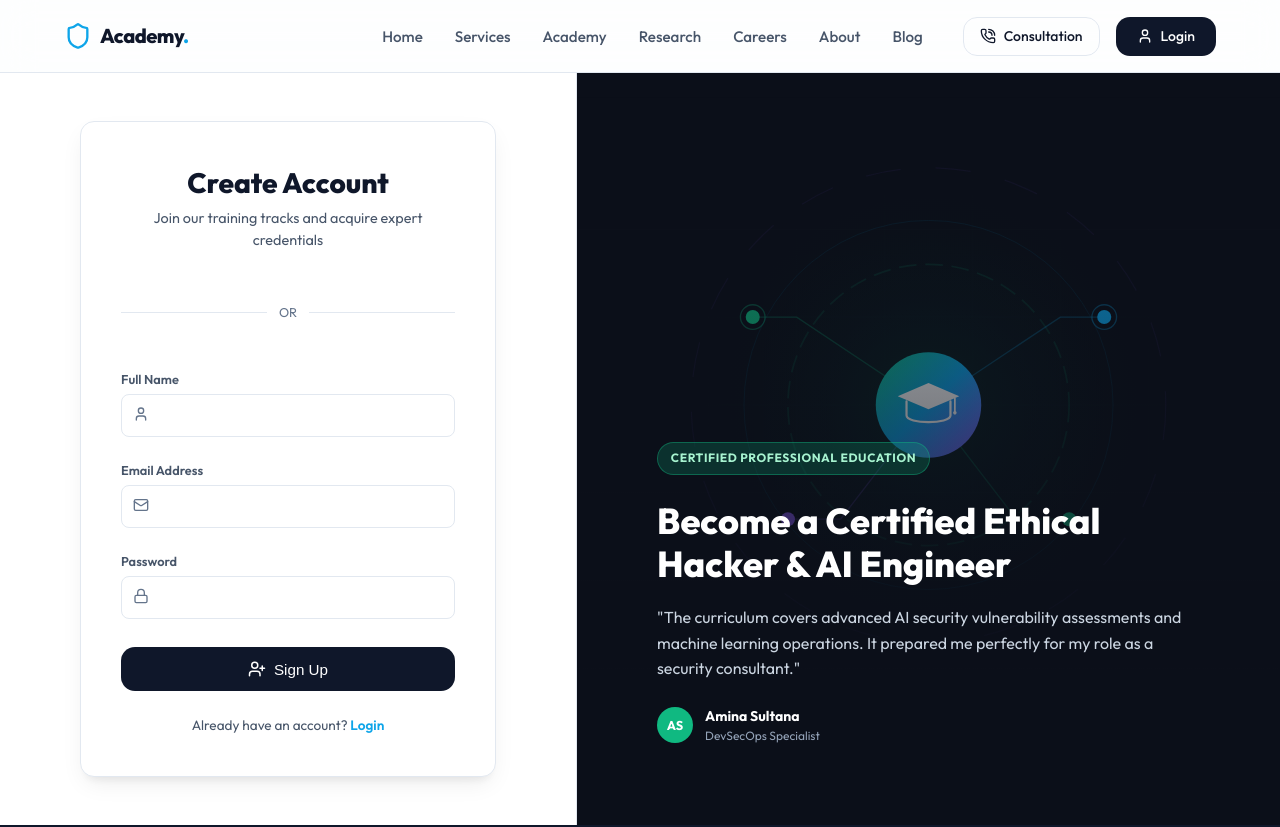
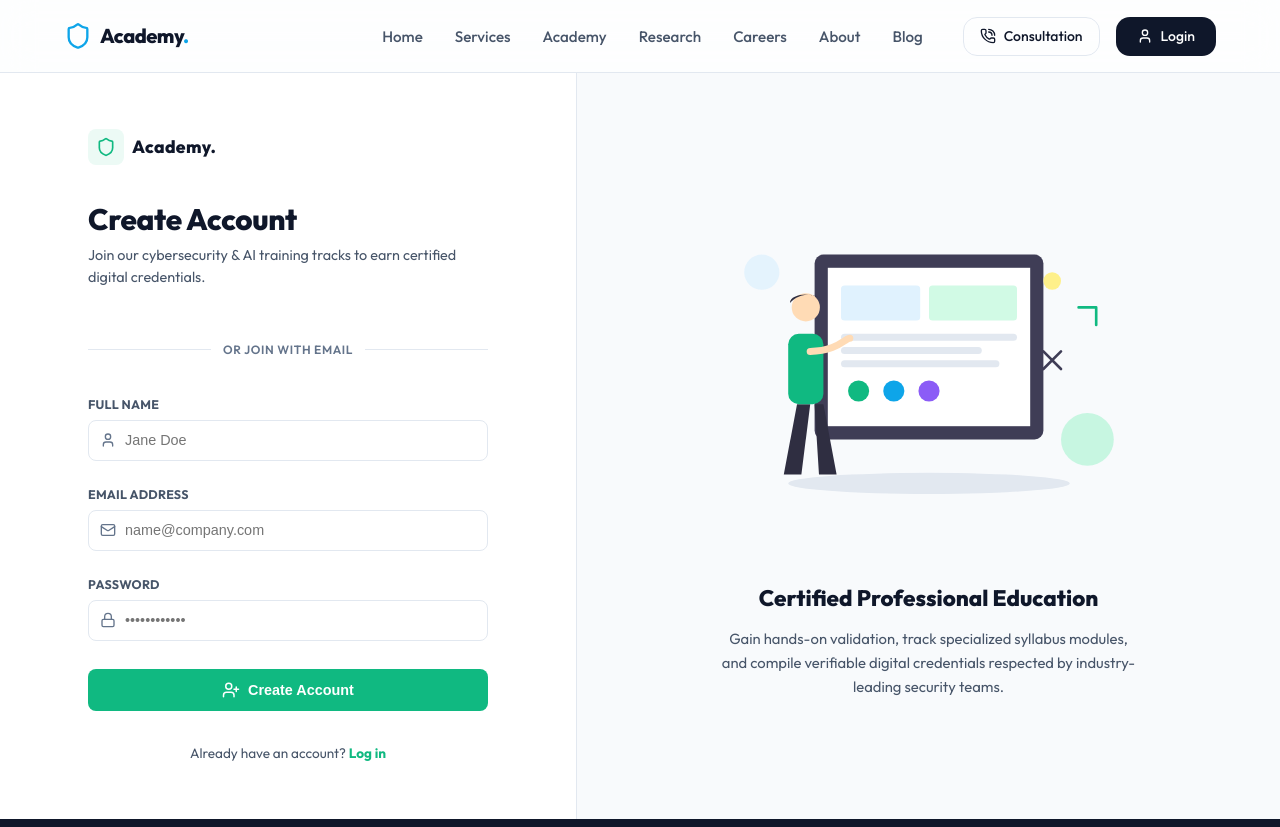
Before and after one commit to mrshibly/Academy, a Next.js app in the folder frontend/: page /register in a window 1280 px wide. Shown: the top 827 px of the page. Built offline with nearby package versions, Linux system fonts and the light colour scheme.

Commit message:
style: redesign register page with clean light theme and unDraw style vector illustration

```diff
--- a/frontend/src/app/register/page.tsx
+++ b/frontend/src/app/register/page.tsx
@@ -4,7 +4,7 @@ import { useState, useEffect } from "react";
 import Link from "next/link";
 import { useRouter } from "next/navigation";
 import { useAuth } from "@/context/AuthContext";
-import { User, Mail, Lock, UserPlus, AlertCircle, CheckCircle2 } from "lucide-react";
+import { User, Mail, Lock, UserPlus, AlertCircle, CheckCircle2, Shield } from "lucide-react";
 
 export default function RegisterPage() {
   const router = useRouter();
@@ -33,7 +33,6 @@ export default function RegisterPage() {
 
       const data = await res.json();
 
-      // Fetch user profile info
       const meResponse = await fetch("/api/v1/users/me", {
         headers: { "Authorization": `Bearer ${data.access_token}` },
       });
@@ -45,7 +44,6 @@ export default function RegisterPage() {
       const profile = await meResponse.json();
       login(data.access_token, profile);
 
-      // Redirect based on user role
       if (profile.roles.includes("admin")) {
         router.push("/dashboard/admin");
       } else if (profile.roles.includes("instructor")) {
@@ -63,7 +61,6 @@ export default function RegisterPage() {
   };
 
   useEffect(() => {
-    // Load Google GSI client library dynamically
     const script = document.createElement("script");
     script.src = "https://accounts.google.com/gsi/client";
     script.async = true;
@@ -78,7 +75,7 @@ export default function RegisterPage() {
         });
         (window as any).google.accounts.id.renderButton(
           document.getElementById("google-signup-btn"),
-          { theme: "outline", size: "large", width: 350 }
+          { theme: "outline", size: "large", width: 340 }
         );
       }
     };
@@ -114,81 +111,205 @@ export default function RegisterPage() {
   };
 
   return (
-    <div style={{ minHeight: "92vh", display: "flex", width: "100%", background: "var(--bg-primary)" }}>
-      {/* Left Column - Form */}
-      <div style={{ flex: "1 1 45%", display: "flex", flexDirection: "column", justifyContent: "center", alignItems: "center", padding: "3rem 2rem", zIndex: 10 }}>
-        <div className="glass-panel" style={{ width: "100%", maxWidth: "26rem", padding: "2.5rem", border: "1px solid var(--border-color)", borderRadius: "var(--radius-md)", background: "var(--card-bg)" }}>
+    <div style={{
+      minHeight: "92vh",
+      display: "flex",
+      width: "100%",
+      backgroundColor: "#ffffff",
+      fontFamily: "inherit"
+    }} className="responsive-flex-column">
+
+      {/* Left Column - Clean Light Form Panel */}
+      <div style={{
+        flex: "1 1 45%",
+        display: "flex",
+        flexDirection: "column",
+        justifyContent: "center",
+        alignItems: "center",
+        padding: "3.5rem 2rem",
+        backgroundColor: "#ffffff"
+      }}>
+        <div style={{ width: "100%", maxWidth: "25rem" }}>
+
+          {/* Logo / Badge */}
+          <div style={{ display: "flex", alignItems: "center", gap: "0.5rem", marginBottom: "2rem" }}>
+            <div style={{
+              display: "flex",
+              alignItems: "center",
+              justifyContent: "center",
+              width: "36px",
+              height: "36px",
+              borderRadius: "8px",
+              background: "rgba(16, 185, 129, 0.08)",
+              color: "var(--accent-emerald)"
+            }}>
+              <Shield size={20} />
+            </div>
+            <span style={{ fontSize: "1.1rem", fontWeight: 800, color: "var(--text-primary)", letterSpacing: "0.02em" }}>Academy.</span>
+          </div>
 
           {success ? (
             <div style={{ textAlign: "center", padding: "1.5rem 0" }}>
               <CheckCircle2 size={64} style={{ color: "var(--accent-emerald)", margin: "0 auto 1.5rem auto" }} />
-              <h2 style={{ fontSize: "1.5rem", fontWeight: 700, marginBottom: "0.5rem", color: "var(--text-primary)" }}>Registration Successful</h2>
-              <p style={{ color: "var(--text-secondary)", fontSize: "0.9rem", marginBottom: "1.5rem", lineHeight: 1.5 }}>
-                An email verification link has been sent to <strong>{email}</strong>. Please check your inbox to activate your account.
+              <h2 style={{ fontSize: "1.5rem", fontWeight: 800, marginBottom: "0.5rem", color: "var(--text-primary)" }}>Account Created</h2>
+              <p style={{ color: "var(--text-secondary)", fontSize: "0.9rem", marginBottom: "2rem", lineHeight: 1.5 }}>
+                An email verification link has been sent to <strong>{email}</strong>. Please verify your email to unlock your workspace.
               </p>
-              <Link href="/login" className="btn btn-primary" style={{ width: "100%" }}>
-                Go to Login
+              <Link href="/login" className="btn btn-primary" style={{ width: "100%", padding: "0.75rem", borderRadius: "8px", fontWeight: 750 }}>
+                Proceed to Login
               </Link>
             </div>
           ) : (
             <>
-              <div style={{ textAlign: "center", marginBottom: "2rem" }}>
-                <h1 style={{ fontSize: "1.75rem", fontWeight: 800, color: "var(--text-primary)" }}>Create Account</h1>
+              <div style={{ marginBottom: "2rem" }}>
+                <h1 style={{ fontSize: "1.85rem", fontWeight: 800, color: "var(--text-primary)", letterSpacing: "-0.01em" }}>Create Account</h1>
                 <p style={{ color: "var(--text-secondary)", fontSize: "0.9rem", marginTop: "0.25rem" }}>
-                  Join our training tracks and acquire expert credentials
+                  Join our cybersecurity & AI training tracks to earn certified digital credentials.
                 </p>
               </div>
 
               {error && (
-                <div style={{ display: "flex", alignItems: "center", gap: "0.5rem", background: "#fef2f2", border: "1px solid #fecaca", color: "#b91c1c", padding: "0.75rem", borderRadius: "6px", fontSize: "0.85rem", marginBottom: "1.5rem" }}>
-                  <AlertCircle size={16} />
+                <div style={{
+                  display: "flex",
+                  alignItems: "center",
+                  gap: "0.5rem",
+                  background: "#fef2f2",
+                  border: "1px solid #fecaca",
+                  color: "#b91c1c",
+                  padding: "0.8rem 1rem",
+                  borderRadius: "8px",
+                  fontSize: "0.85rem",
+                  marginBottom: "1.5rem"
+                }}>
+                  <AlertCircle size={16} style={{ flexShrink: 0 }} />
                   <span>{error}</span>
                 </div>
               )}
 
-              {/* Google Sign-up Button */}
+              {/* Google Sign-up */}
               <div style={{ display: "flex", flexDirection: "column", alignItems: "center", marginBottom: "1.5rem" }}>
                 <div id="google-signup-btn" style={{ width: "100%", display: "flex", justifyContent: "center" }}></div>
-                <div style={{ display: "flex", alignItems: "center", width: "100%", margin: "1.25rem 0", color: "var(--text-muted)", fontSize: "0.8rem" }}>
+
+                <div style={{
+                  display: "flex",
+                  alignItems: "center",
+                  width: "100%",
+                  margin: "1.25rem 0 0.5rem 0",
+                  color: "var(--text-muted)",
+                  fontSize: "0.75rem",
+                  fontWeight: 600,
+                  letterSpacing: "0.05em"
+                }}>
                   <hr style={{ flex: 1, border: "0", borderTop: "1px solid var(--border-color)" }} />
-                  <span style={{ padding: "0 0.75rem" }}>OR</span>
+                  <span style={{ padding: "0 0.75rem" }}>OR JOIN WITH EMAIL</span>
                   <hr style={{ flex: 1, border: "0", borderTop: "1px solid var(--border-color)" }} />
                 </div>
               </div>
 
+              {/* Inputs Form */}
               <form onSubmit={handleRegister} style={{ display: "flex", flexDirection: "column", gap: "1.25rem" }}>
                 <div>
-                  <label style={{ fontSize: "0.8rem", fontWeight: 600, color: "var(--text-secondary)" }}>Full Name</label>
-                  <div style={{ position: "relative" }}>
+                  <label style={{ fontSize: "0.78rem", fontWeight: 700, color: "var(--text-secondary)", textTransform: "uppercase", letterSpacing: "0.02em" }}>Full Name</label>
+                  <div style={{ position: "relative", marginTop: "0.35rem" }}>
                     <User size={16} style={{ position: "absolute", left: "0.75rem", top: "50%", transform: "translateY(-50%)", color: "var(--text-muted)" }} />
-                    <input required type="text" value={fullName} onChange={(e) => setFullName(e.target.value)} className="input-field" style={{ paddingLeft: "2.25rem", marginTop: "0.25rem" }} />
+                    <input
+                      required
+                      type="text"
+                      placeholder="Jane Doe"
+                      value={fullName}
+                      onChange={(e) => setFullName(e.target.value)}
+                      style={{
+                        width: "100%",
+                        background: "#ffffff",
+                        border: "1px solid var(--border-color)",
+                        borderRadius: "8px",
+                        padding: "0.7rem 1rem 0.7rem 2.25rem",
+                        fontSize: "0.9rem",
+                        color: "var(--text-primary)",
+                        outline: "none",
+                        boxSizing: "border-box"
+                      }}
+                    />
                   </div>
                 </div>
 
                 <div>
-                  <label style={{ fontSize: "0.8rem", fontWeight: 600, color: "var(--text-secondary)" }}>Email Address</label>
-                  <div style={{ position: "relative" }}>
+                  <label style={{ fontSize: "0.78rem", fontWeight: 700, color: "var(--text-secondary)", textTransform: "uppercase", letterSpacing: "0.02em" }}>Email Address</label>
+                  <div style={{ position: "relative", marginTop: "0.35rem" }}>
                     <Mail size={16} style={{ position: "absolute", left: "0.75rem", top: "50%", transform: "translateY(-50%)", color: "var(--text-muted)" }} />
-                    <input required type="email" value={email} onChange={(e) => setEmail(e.target.value)} className="input-field" style={{ paddingLeft: "2.25rem", marginTop: "0.25rem" }} />
+                    <input
+                      required
+                      type="email"
+                      placeholder="name@company.com"
+                      value={email}
+                      onChange={(e) => setEmail(e.target.value)}
+                      style={{
+                        width: "100%",
+                        background: "#ffffff",
+                        border: "1px solid var(--border-color)",
+                        borderRadius: "8px",
+                        padding: "0.7rem 1rem 0.7rem 2.25rem",
+                        fontSize: "0.9rem",
+                        color: "var(--text-primary)",
+                        outline: "none",
+                        boxSizing: "border-box"
+                      }}
+                    />
                   </div>
                 </div>
 
                 <div>
-                  <label style={{ fontSize: "0.8rem", fontWeight: 600, color: "var(--text-secondary)" }}>Password</label>
-                  <div style={{ position: "relative" }}>
+                  <label style={{ fontSize: "0.78rem", fontWeight: 700, color: "var(--text-secondary)", textTransform: "uppercase", letterSpacing: "0.02em" }}>Password</label>
+                  <div style={{ position: "relative", marginTop: "0.35rem" }}>
                     <Lock size={16} style={{ position: "absolute", left: "0.75rem", top: "50%", transform: "translateY(-50%)", color: "var(--text-muted)" }} />
-                    <input required type="password" value={password} onChange={(e) => setPassword(e.target.value)} className="input-field" style={{ paddingLeft: "2.25rem", marginTop: "0.25rem" }} />
+                    <input
+                      required
+                      type="password"
+                      placeholder="••••••••••••"
+                      value={password}
+                      onChange={(e) => setPassword(e.target.value)}
+                      style={{
+                        width: "100%",
+                        background: "#ffffff",
+                        border: "1px solid var(--border-color)",
+                        borderRadius: "8px",
+                        padding: "0.7rem 1rem 0.7rem 2.25rem",
+                        fontSize: "0.9rem",
+                        color: "var(--text-primary)",
+                        outline: "none",
+                        boxSizing: "border-box"
+                      }}
+                    />
                   </div>
                 </div>
 
-                <button disabled={loading} type="submit" className="btn btn-primary" style={{ width: "100%", marginTop: "0.5rem" }}>
+                <button
+                  disabled={loading}
+                  type="submit"
+                  style={{
+                    background: "var(--accent-emerald)",
+                    color: "#ffffff",
+                    padding: "0.75rem",
+                    borderRadius: "8px",
+                    fontSize: "0.9rem",
+                    fontWeight: 700,
+                    display: "flex",
+                    alignItems: "center",
+                    justifyContent: "center",
+                    gap: "0.5rem",
+                    border: "none",
+                    cursor: loading ? "not-allowed" : "pointer",
+                    transition: "all 0.2s ease",
+                    marginTop: "0.5rem"
+                  }}
+                >
                   <UserPlus size={18} />
-                  <span>{loading ? "Registering..." : "Sign Up"}</span>
+                  <span>{loading ? "Creating account..." : "Create Account"}</span>
                 </button>
               </form>
 
-              <p style={{ textAlign: "center", marginTop: "1.5rem", fontSize: "0.85rem", color: "var(--text-secondary)" }}>
-                Already have an account? <Link href="/login" style={{ color: "var(--accent-blue)", fontWeight: 600 }}>Login</Link>
+              <p style={{ textAlign: "center", marginTop: "2rem", fontSize: "0.85rem", color: "var(--text-secondary)" }}>
+                Already have an account? <Link href="/login" style={{ color: "var(--accent-emerald)", fontWeight: 700, textDecoration: "none" }}>Log in</Link>
               </p>
             </>
           )}
@@ -196,77 +317,75 @@ export default function RegisterPage() {
         </div>
       </div>
 
-      {/* Right Column - Visual Graphic (Hidden on mobile via css media query) */}
-      <div className="login-graphic" style={{ flex: "1 1 55%", position: "relative", overflow: "hidden", display: "flex", flexDirection: "column", justifyContent: "flex-end", padding: "5rem", borderLeft: "1px solid var(--border-color)", background: "#0b0f19" }}>
-        {/* Futuristic SVG Cyber Vector Graphic */}
-        <div style={{ position: "absolute", inset: 0, width: "100%", height: "100%", opacity: 0.85, zIndex: 0 }}>
-          <svg width="100%" height="100%" viewBox="0 0 800 800" fill="none" xmlns="http://www.w3.org/2000/svg">
-            <defs>
-              <radialGradient id="cyberGlow2" cx="50%" cy="50%" r="50%" fx="50%" fy="50%">
-                <stop offset="0%" stopColor="#10b981" stopOpacity="0.12" />
-                <stop offset="100%" stopColor="#000" stopOpacity="0" />
-              </radialGradient>
-              <linearGradient id="academicGrad" x1="0%" y1="0%" x2="100%" y2="100%">
-                <stop offset="0%" stopColor="#10b981" />
-                <stop offset="50%" stopColor="#0ea5e9" />
-                <stop offset="100%" stopColor="#8b5cf6" />
-              </linearGradient>
-            </defs>
-            <rect width="800" height="800" fill="#0b0f19" />
-            <circle cx="400" cy="350" r="320" fill="url(#cyberGlow2)" />
+      {/* Right Column - unDraw Style Flat Vector Panel (Hidden on mobile via CSS) */}
+      <div className="login-graphic" style={{
+        flex: "1 1 55%",
+        position: "relative",
+        background: "#f8fafc",
+        borderLeft: "1px solid var(--border-color)",
+        display: "flex",
+        flexDirection: "column",
+        justifyContent: "center",
+        alignItems: "center",
+        padding: "4rem"
+      }}>
 
-            {/* Grid Pattern overlay */}
-            <path d="M 0,150 L 800,150 M 0,250 L 800,250 M 0,350 L 800,350 M 0,450 L 800,450 M 0,550 L 800,550 M 0,650 L 800,650" stroke="rgba(255,255,255,0.015)" strokeWidth="1" />
-            <path d="M 150,0 L 150,800 M 250,0 L 250,800 M 350,0 L 350,800 M 450,0 L 450,800 M 550,0 L 550,800 M 650,0 L 650,800" stroke="rgba(255,255,255,0.015)" strokeWidth="1" />
+        {/* unDraw Style Inline SVG Vector Illustration */}
+        <div style={{ width: "100%", maxWidth: "440px", marginBottom: "3rem" }}>
+          <svg viewBox="0 0 500 380" fill="none" xmlns="http://www.w3.org/2000/svg">
+            {/* Ground Shadow */}
+            <ellipse cx="250" cy="330" rx="160" ry="12" fill="#e2e8f0" />
 
-            {/* Academic Concentric Network Rings */}
-            <circle cx="400" cy="350" r="160" fill="none" stroke="rgba(16, 185, 129, 0.15)" strokeWidth="2" strokeDasharray="20, 10" />
-            <circle cx="400" cy="350" r="210" fill="none" stroke="rgba(14, 165, 233, 0.12)" strokeWidth="1" />
-            <circle cx="400" cy="350" r="270" fill="none" stroke="rgba(139, 92, 246, 0.08)" strokeWidth="1.5" strokeDasharray="40, 40" />
+            {/* Massive Tech Dashboard screen (unDraw style) */}
+            <rect x="120" y="70" width="260" height="210" rx="10" fill="#3f3d56" />
+            <rect x="135" y="85" width="230" height="180" fill="#ffffff" />
 
-            {/* Connecting Pathways */}
-            <path d="M400,350 L250,250 H200" stroke="rgba(16, 185, 129, 0.3)" strokeWidth="1.5" strokeLinecap="round" />
-            <path d="M400,350 L550,250 H600" stroke="rgba(14, 165, 233, 0.3)" strokeWidth="1.5" strokeLinecap="round" />
-            <path d="M400,350 L300,480 H240" stroke="rgba(139, 92, 246, 0.25)" strokeWidth="1.5" strokeLinecap="round" />
-            <path d="M400,350 L500,480 H560" stroke="rgba(16, 185, 129, 0.25)" strokeWidth="1.5" strokeLinecap="round" />
+            {/* Dashboard Graphs inside Screen */}
+            <rect x="150" y="105" width="90" height="40" fill="#e0f2fe" rx="4" />
+            <rect x="250" y="105" width="100" height="40" fill="#d1fae5" rx="4" />
+            <rect x="150" y="160" width="200" height="8" fill="#e2e8f0" rx="4" />
+            <rect x="150" y="175" width="160" height="8" fill="#e2e8f0" rx="4" />
+            <rect x="150" y="190" width="180" height="8" fill="#e2e8f0" rx="4" />
+            <circle cx="170" cy="225" r="12" fill="#10b981" />
+            <circle cx="210" cy="225" r="12" fill="#0ea5e9" />
+            <circle cx="250" cy="225" r="12" fill="#8b5cf6" />
 
-            {/* Nodes */}
-            <circle cx="200" cy="250" r="8" fill="#10b981" />
-            <circle cx="200" cy="250" r="14" fill="none" stroke="#10b981" strokeWidth="1.5" opacity="0.4" />
-            <circle cx="600" cy="250" r="8" fill="#0ea5e9" />
-            <circle cx="600" cy="250" r="14" fill="none" stroke="#0ea5e9" strokeWidth="1.5" opacity="0.4" />
-            <circle cx="240" cy="480" r="8" fill="#8b5cf6" />
-            <circle cx="560" cy="480" r="8" fill="#10b981" />
+            {/* Character standing and building nodes (unDraw style) */}
+            {/* Legs */}
+            <path d="M100,240 L85,320 H105 L115,240 Z" fill="#2f2e41" />
+            <path d="M130,240 L145,320 H125 L120,240 Z" fill="#2f2e41" />
+            {/* Torso */}
+            <rect x="90" y="160" width="40" height="80" rx="12" fill="#10b981" />
+            <circle cx="110" cy="130" r="16" fill="#ffdbb5" />
+            {/* Hair */}
+            <path d="M92,125 C92,112 128,112 128,125 C128,115 105,110 92,125 Z" fill="#2f2e41" />
+            {/* Arms pointing at dashboard */}
+            <path d="M125" />
+            <path d="M115,180 C145,180 155,165 160,165" stroke="#ffdbb5" strokeWidth="8" strokeLinecap="round" />
 
-            {/* Knowledge Core Emblem */}
-            <circle cx="400" cy="350" r="60" fill="url(#academicGrad)" />
-            {/* Graduation Cap Vector inside Core */}
-            <path d="M400,325 L435,340 L400,355 L365,340 Z" fill="#ffffff" />
-            <path d="M375,346 V362 C375,372 425,372 425,362 V346" fill="none" stroke="#ffffff" strokeWidth="2.5" strokeLinecap="round" />
-            <path d="M430,342 V358" fill="none" stroke="#ffffff" strokeWidth="2" />
-            <circle cx="430" cy="359" r="2" fill="#ffffff" />
+            {/* Plants & Shapes */}
+            <circle cx="430" cy="280" r="30" fill="#a7f3d0" opacity="0.6" />
+            <circle cx="60" cy="90" r="20" fill="#e0f2fe" opacity="0.8" />
+            <circle cx="390" cy="100" r="10" fill="#fef08a" />
+
+            {/* Tiny floating elements */}
+            <path d="M380,180 L400,200 M400,180 L380,200" stroke="#3f3d56" strokeWidth="3" strokeLinecap="round" />
+            <path d="M420,130 H440 V150" stroke="#10b981" strokeWidth="3" strokeLinecap="round" strokeLinejoin="round" />
           </svg>
         </div>
-        <div style={{ position: "absolute", inset: 0, background: "linear-gradient(to top, rgba(11, 15, 25, 0.98) 0%, rgba(11, 15, 25, 0.4) 60%, rgba(11, 15, 25, 0.1) 100%)", zIndex: 1 }} />
-        <div style={{ position: "relative", zIndex: 2, color: "#ffffff", maxWidth: "34rem" }}>
-          <span style={{ background: "rgba(16, 185, 129, 0.2)", border: "1px solid rgba(16, 185, 129, 0.4)", color: "#a7f3d0", padding: "0.4rem 0.8rem", borderRadius: "9999px", fontSize: "0.75rem", fontWeight: 700, textTransform: "uppercase", letterSpacing: "0.05em", display: "inline-block", marginBottom: "1.5rem" }}>
+
+        {/* Messaging */}
+        <div style={{ textAlign: "center", maxWidth: "26rem" }}>
+          <h2 style={{ fontSize: "1.4rem", fontWeight: 800, color: "var(--text-primary)", marginBottom: "0.75rem" }}>
             Certified Professional Education
-          </span>
-          <h2 style={{ fontSize: "2.25rem", fontWeight: 800, lineHeight: 1.2, marginBottom: "1.25rem" }}>
-            Become a Certified Ethical Hacker & AI Engineer
           </h2>
-          <p style={{ color: "#cbd5e1", fontSize: "1rem", lineHeight: 1.6, marginBottom: "1.5rem" }}>
-            "The curriculum covers advanced AI security vulnerability assessments and machine learning operations. It prepared me perfectly for my role as a security consultant."
+          <p style={{ color: "var(--text-secondary)", fontSize: "0.925rem", lineHeight: 1.6 }}>
+            Gain hands-on validation, track specialized syllabus modules, and compile verifiable digital credentials respected by industry-leading security teams.
           </p>
-          <div style={{ display: "flex", alignItems: "center", gap: "0.75rem" }}>
-            <div style={{ width: "36px", height: "36px", borderRadius: "50%", background: "#10b981", display: "flex", alignItems: "center", justifyContent: "center", fontWeight: 700, fontSize: "0.8rem", color: "#ffffff" }}>AS</div>
-            <div>
-              <div style={{ fontSize: "0.875rem", fontWeight: 700 }}>Amina Sultana</div>
-              <div style={{ fontSize: "0.75rem", color: "#94a3b8" }}>DevSecOps Specialist</div>
-            </div>
-          </div>
         </div>
+
       </div>
+
     </div>
   );
 }
```
